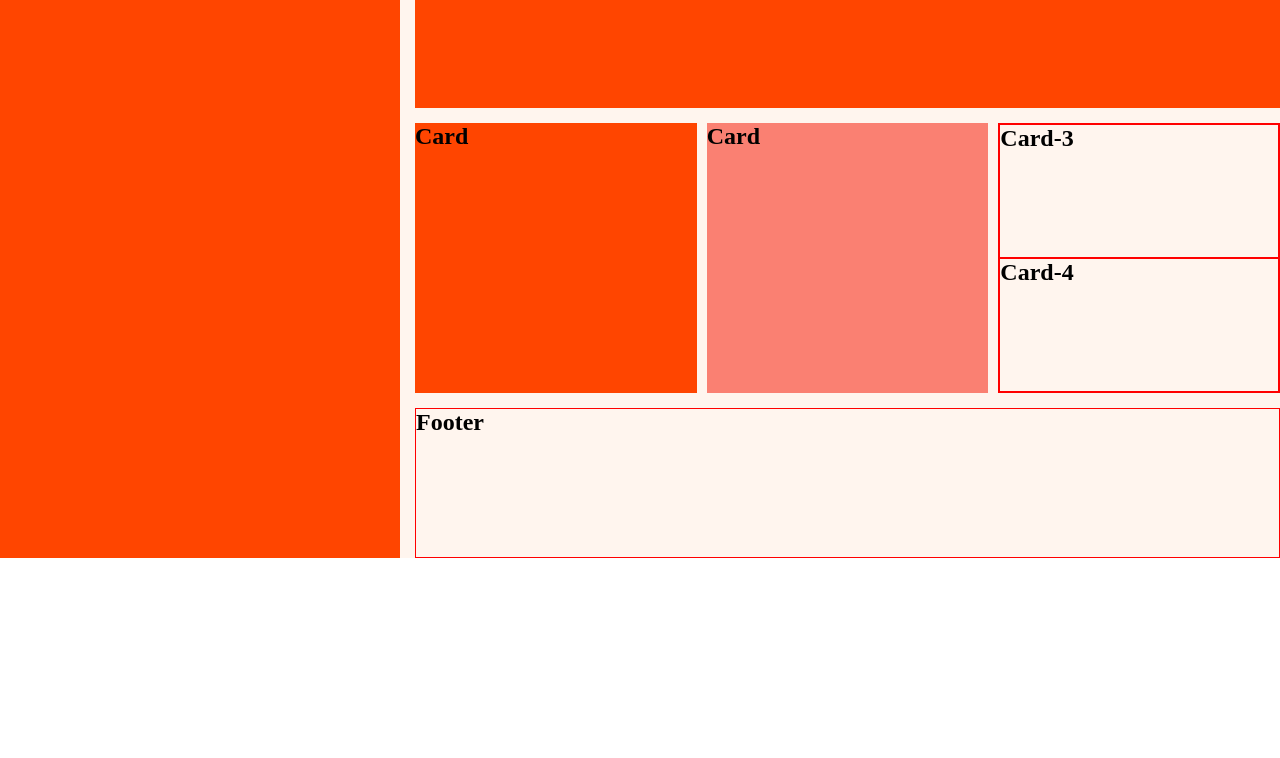
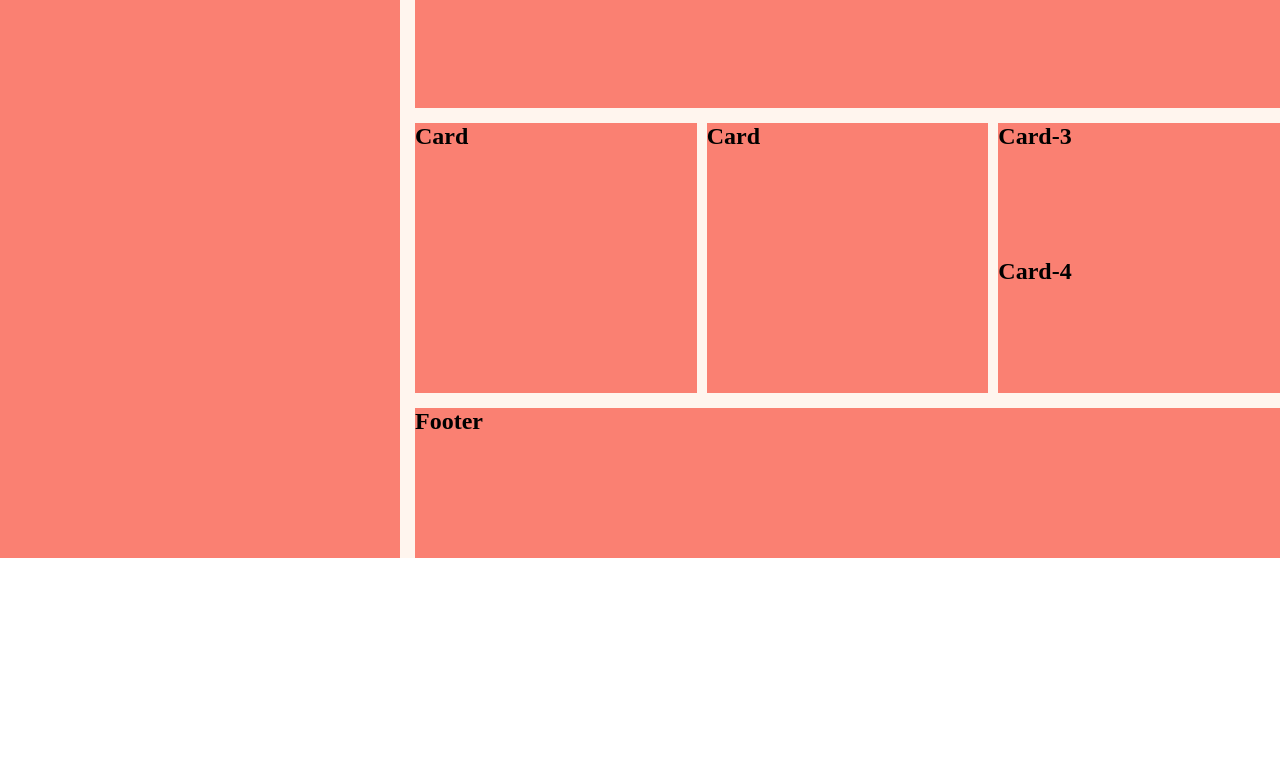
Before and after one commit to bellicose77/grid-layout-project, a plain HTML site: page index.html in a window 1280 px wide. Shown: the part 42-800 px from the top of the page. Drawn offline with Linux system fonts and the light colour scheme.

Commit message:
background color set

```diff
--- a/style.css
+++ b/style.css
@@ -11,7 +11,7 @@
 }
 
 .navigation-container{
-    background-color:orangered;
+    background-color:salmon;
     height: 600px;
 }
 .main-container{
@@ -21,7 +21,7 @@
     grid-row-gap: 15px;
 }
 .header-container{
-    background-color:orangered;
+    background-color:salmon;
 
 }
 
@@ -32,24 +32,23 @@
 }
 
 .card-container{
-    background-color:orangered;
+    background-color:salmon;
 }
 .card-container-2{
     background-color:salmon;
 }
 
 .side-container{
-    border: 1px solid red;
     display: grid;
     grid-template-rows: 1fr 1fr;
 }
 .card-container-3{
-    border: 1px solid red;
+    background-color:salmon;
 }
 .card-container-4{
-    border: 1px solid red;
+    background-color:salmon;
 }
 
 .footer-container{
-    border: 1px solid red;
+    background-color:salmon;
 }
```
